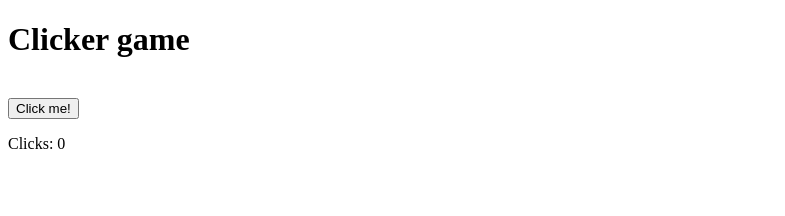
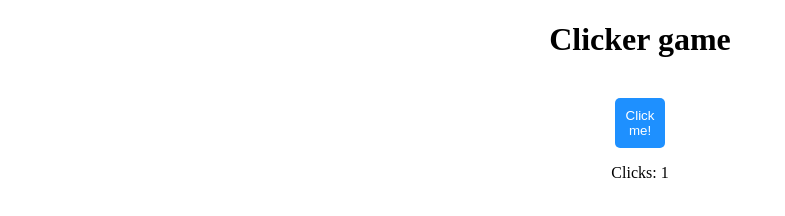
Before and after one commit to Tahem13/Clicker, a plain HTML site: page index.html in a window 1280 px wide. Both pictures are taken after a click on the button "Click me!". Shown: the whole page, without its empty margins (0-785 px from the left). Drawn offline with Linux system fonts and the light colour scheme.

Commit message:
Added style and functionality.

```diff
--- a/index.html
+++ b/index.html
@@ -4,12 +4,15 @@
     <meta charset="UTF-8">
     <meta name="viewport" content="width=device-width, initial-scale=1.0">
     <title>Clicker</title>
+    <link rel="stylesheet" href="style.css">
 </head>
 <body>
     <h1>Clicker game</h1>
     <br>
-    <button>Click me!</button>
+    <button id="main">Click me!</button>
     <br>
-    <p>Clicks: 0</p>
+    <p id="counter">Clicks: 0</p>
+
+    <script src="index.js"></script>
 </body>
 </html>
--- /dev/null
+++ b/index.js
@@ -0,0 +1,7 @@
+let i = 0
+let counter = document.getElementById("counter")
+
+main.onclick = function() {
+    i++;
+    counter.innerHTML = 'Clicks: ' + i;
+};
--- /dev/null
+++ b/style.css
@@ -0,0 +1,16 @@
+#main{
+    background-color: dodgerblue;
+    border: none;
+    color: white;
+    width: 50px;
+    height: 50px;
+    border-radius: 5px;
+}
+
+#main:hover {
+    background-color: deepskyblue;
+}
+
+body {
+    text-align: center;
+}
```
